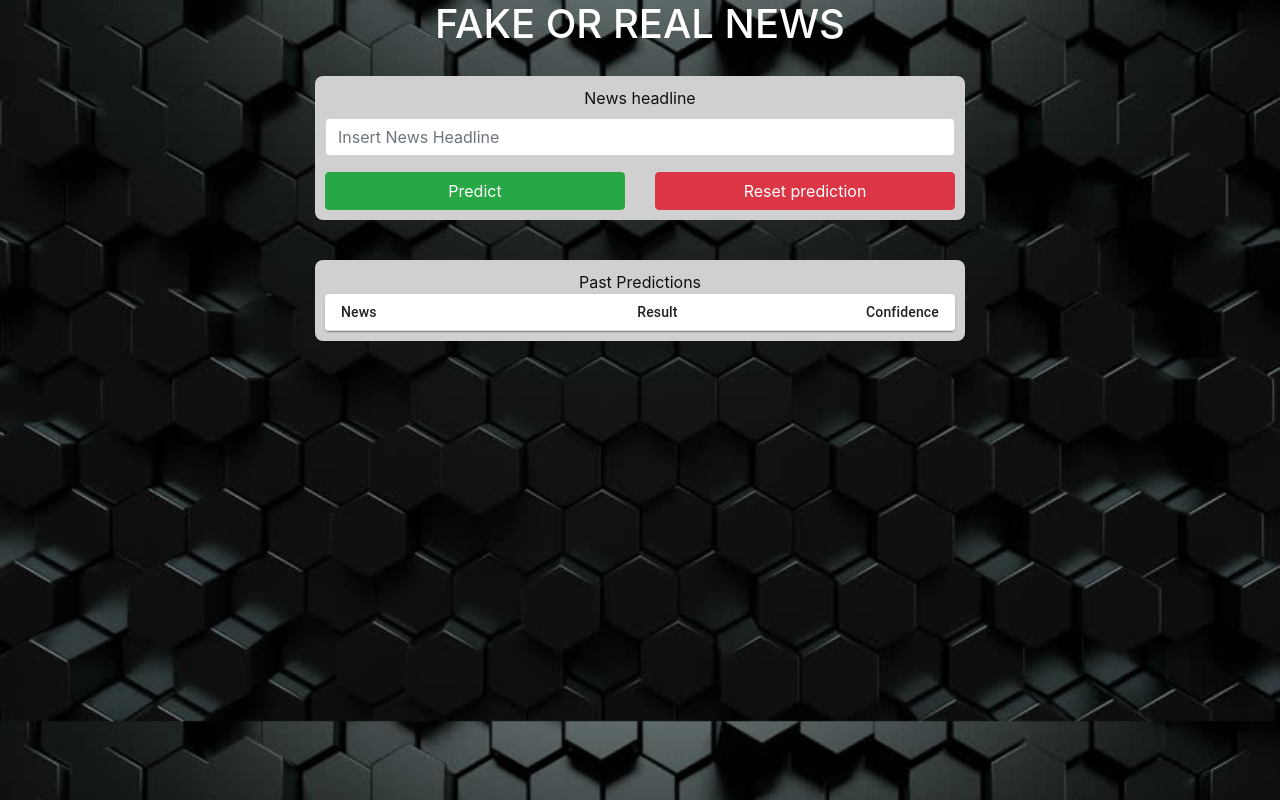
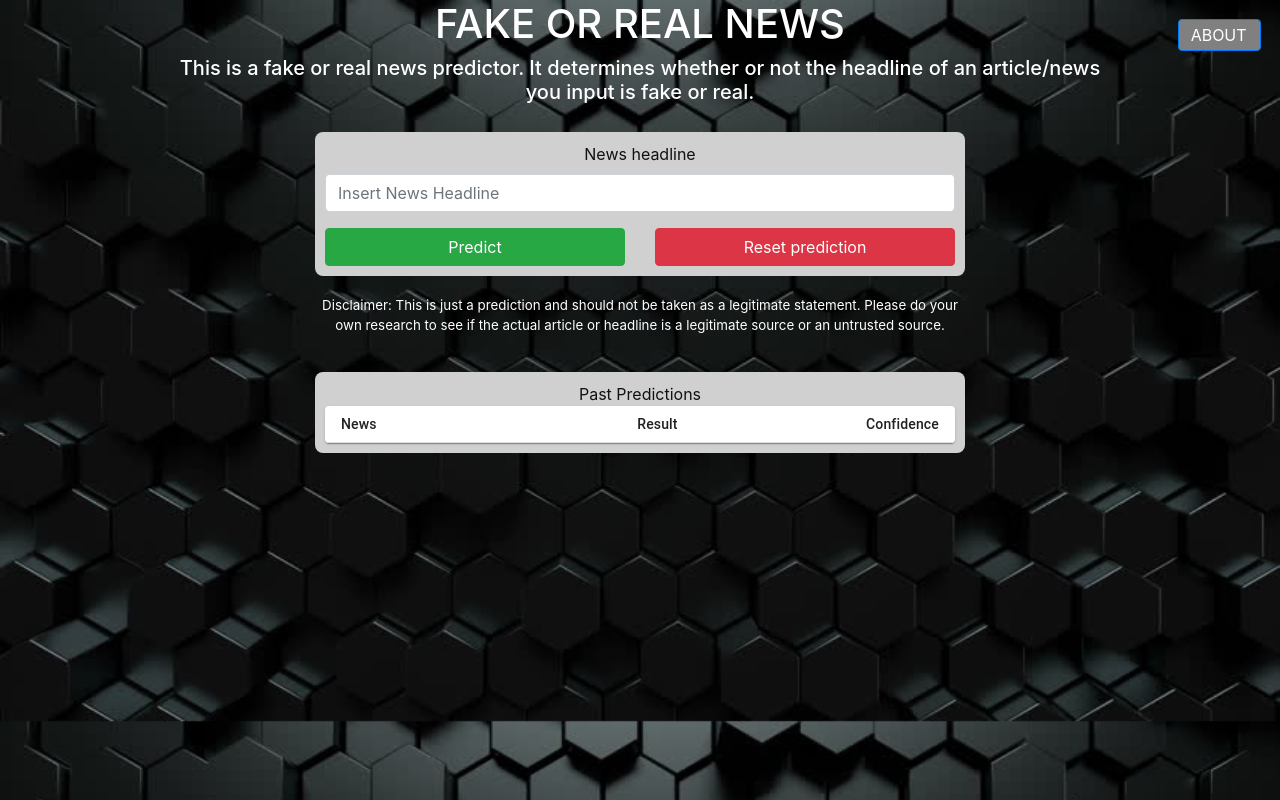
Before and after one commit to ellis-chang/Fake-News-Headline-Detector, a React (Create React App) app in the folder frontendv3/: page / in a window 1280 px wide. Built offline with nearby package versions, Linux system fonts and the light colour scheme.

Commit message:
updated frontend

```diff
--- a/frontendv3/src/App.css
+++ b/frontendv3/src/App.css
@@ -6,6 +6,61 @@ html, body {
   width: 100%; */
 }
 
+#aboutButton {
+  font-size: 1.25vw;
+  background-color: gray;
+  display: flex;
+  position: absolute;
+  align-items: center;
+  width: 6.5vw;
+  height: 2.5vw;
+  top: 1.5vw;
+  right: 1.5vw;
+}
+
+#closeAbout {
+  color: black;
+  display: flex;
+  position: absolute;
+  align-items: center;
+  top: 0;
+  right: 0;
+  background-color: white;
+  border: 2px solid black;
+  border-radius: 1vw;
+}
+
+#aboutPage {
+  display: none;
+  position: fixed;
+  top: 50%;
+  left: 50%;
+  transform: translate(-50%, -50%);
+  z-index: 1000;
+  height: 60%;
+  width: 50vw;
+  padding: 5vw;
+  background-color: #D0D0D0;
+  border-radius: 1vw;
+  overflow-y: scroll;
+}
+
+#aboutTitle, #aboutText, #howToUseTitle, #howToUseText {
+  color: black;
+  display: flex;
+  text-align: center;
+  flex-direction: column;
+  align-items: center;
+}
+
+#functionality {
+  width: 75%;
+}
+
+#disclaimer {
+  font-size: smaller;
+  width: 50%;
+}
 
 .App {
   text-align: center;
@@ -29,3 +84,14 @@ html, body {
   border-radius: 8px;
   padding: 10px;
 }
+
+#backgroundOverlay {
+  position: fixed;
+  top: 0;
+  right: 0;
+  bottom: 0;
+  left: 0;
+  background-color: rgba(0, 0, 0, 0.5);
+  z-index: 100;
+  display: none;
+}
--- a/frontendv3/src/App.js
+++ b/frontendv3/src/App.js
@@ -71,10 +71,49 @@ export default function App() {
       ],
   };
 
+  const displayAbout = () => {
+    document.getElementById('aboutPage').style.display = 'block';
+    document.getElementById('backgroundOverlay').style.display = 'block';
+  }
+
+  const closeAbout = () => {
+    document.getElementById('aboutPage').style.display = 'none';
+    document.getElementById('backgroundOverlay').style.display = 'none';
+  }
 
   return (
     <div className="App">
+      <header>
+        <Button
+          id="aboutButton"
+          block
+          onClick={() => displayAbout()}>ABOUT
+        </Button>
+      </header>
+      <div id="aboutPage">
+        <Button
+          id="closeAbout"
+          onClick={() => closeAbout()}>X
+        </Button>
+        <h1 id="aboutTitle">About</h1>
+        <p id="aboutText">
+          The purpose of this classifier is to help users detect whether or not the headline of the article they are reading is part of
+          a legitimate news source or an untrusted news source. Recently, misinformation in the news has became a major problem and when
+          a survey was conducted, in 2019 from statista, asking people about major problems in the US, 65% of people believe that
+          misinformation in the news as a major problem and 63% of people believe that disinformation in the news is a major problem.
+        </p>
+        <h3 id="howToUseTitle">How to Use:</h3>
+        <p id="howToUseText">
+          In order to use the classifer, first you input the headline of the article you are reading or want to know if it is real or fake
+          into the input box. Afterwards, you click on the predict button to have our model predict whether or not it is real or fake. You
+          can also cancel or reset the prediction by clicking the reset prediction button. Afterwards, you will get the result and some
+          recommendations and more information about why our model predicted what it did.
+        </p>
+      </div>
       <h1 style={{color: '#ffffff'}}>FAKE OR REAL NEWS</h1>
+      <h5 id="functionality" style={{color: '#ffffff'}}>
+        This is a fake or real news predictor. It determines whether or not the headline of an article/news you input is fake or real.
+      </h5>
       <div className="form-container">
         <Form>
           <Form.Row>
@@ -135,6 +174,10 @@ export default function App() {
         </div>)
         }
       </div>
+      <p id="disclaimer" style={{color: '#ffffff'}}>
+        Disclaimer: This is just a prediction and should not be taken as a legitimate statement. Please do your own research to
+        see if the actual article or headline is a legitimate source or an untrusted source.
+      </p>
       {result === false ? (<div className="form-container">
         <FolderList />
       </div>)
@@ -144,6 +187,7 @@ export default function App() {
       <div className="form-container">
         <Table history={history}/>
       </div>
+      <div id="backgroundOverlay"></div>
     </div>
 
   );
```
